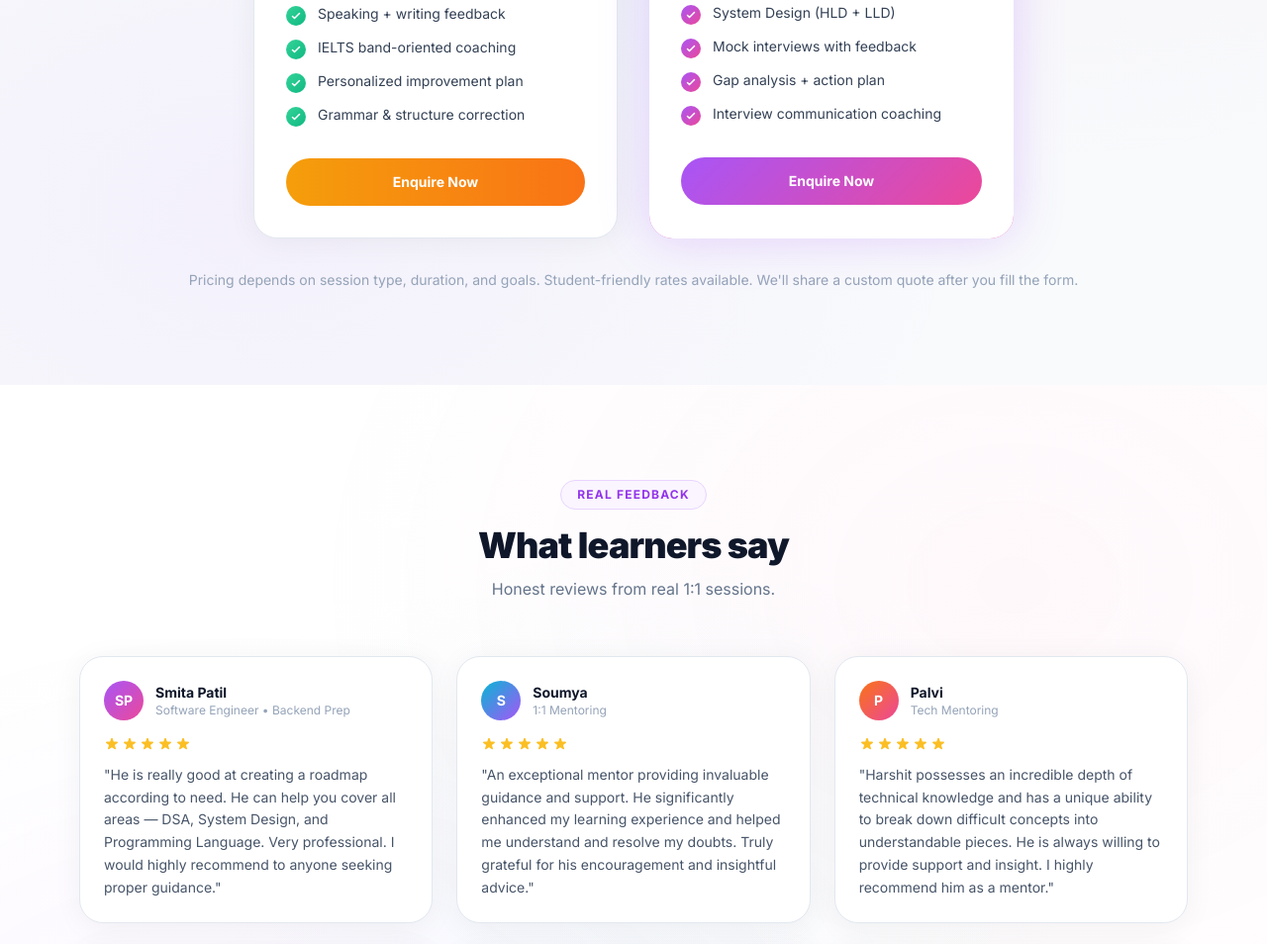
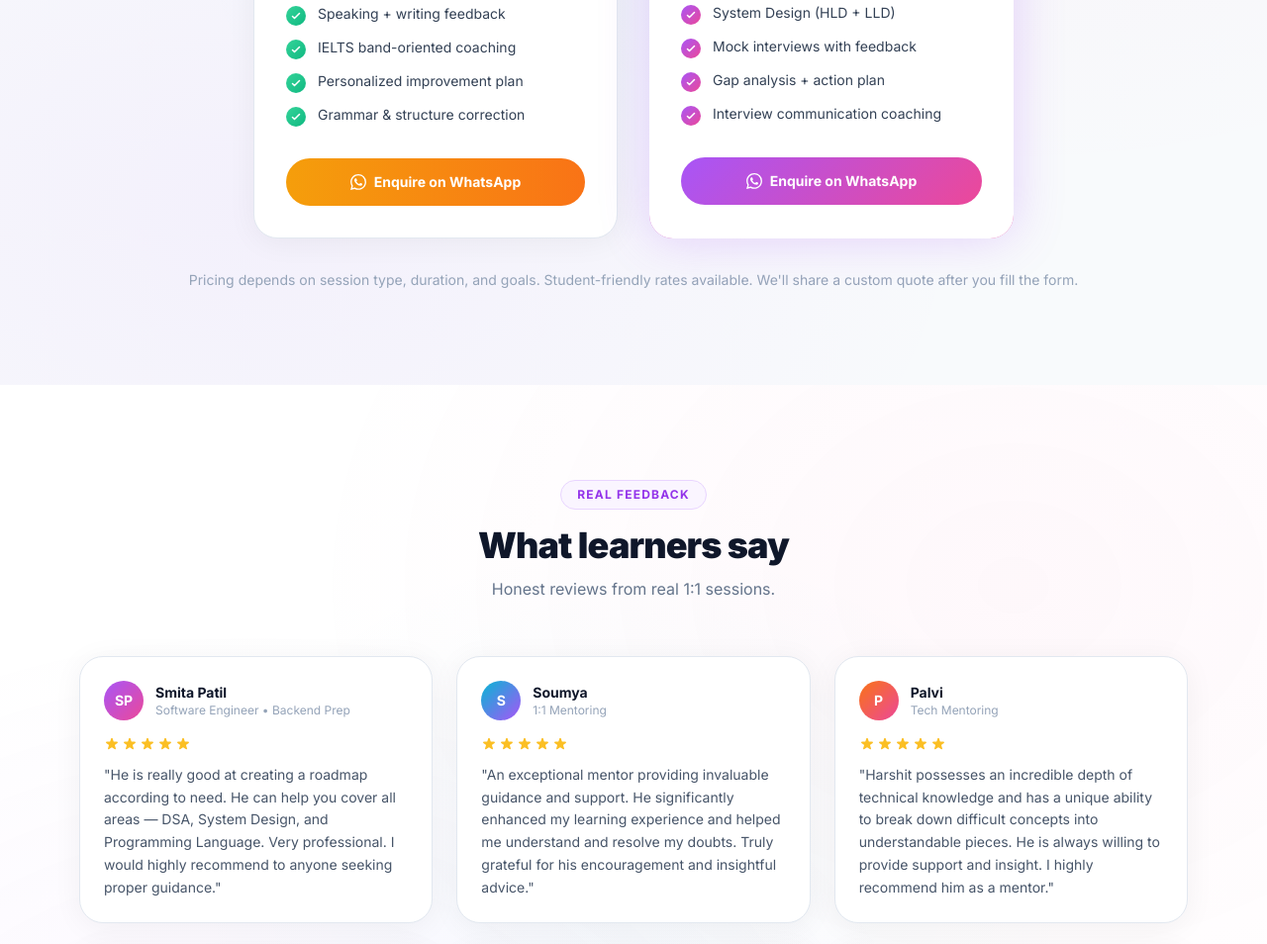
Before and after one commit to harshit-goyal/megaverselive, a plain HTML site: page index.html in a window 1280 px wide. Shown: the part 3947-4901 px from the top of the page at 99% size. Drawn offline with nearby package versions, Linux system fonts and the light colour scheme; a script that the page names is missing.

Commit message:
Pricing cards: replace Enquire Now with WhatsApp links (session-specific pre-filled messages)

```diff
--- a/index.html
+++ b/index.html
@@ -895,12 +895,13 @@
             </ul>
 
             <a
-              href="https://cal.com/hgoyal925/1-1-connect"
-              data-cal-link="hgoyal925/1-1-connect"
-              data-cal-config='{"layout":"month_view"}'
-              class="mt-8 block w-full text-center rounded-full bg-gradient-to-r from-amber-500 to-neon-orange px-5 py-3.5 text-sm font-bold text-white transition hover:shadow-lg hover:scale-[1.02]"
+              href="https://wa.me/918269683510?text=Hi%21%20I%20came%20across%20Megaverse%20Live%20and%20I%27m%20interested%20in%20the%20*English%20Coaching*%20session%20%28Speaking%2C%20Writing%20%26%20IELTS%20Prep%29.%20Could%20you%20help%20me%20with%20the%20pricing%20details%3F%20%F0%9F%99%8F"
+              target="_blank"
+              rel="noopener"
+              class="mt-8 flex items-center justify-center gap-2 w-full text-center rounded-full bg-gradient-to-r from-amber-500 to-neon-orange px-5 py-3.5 text-sm font-bold text-white transition hover:shadow-lg hover:scale-[1.02]"
             >
-              Enquire Now
+              <svg class="w-4 h-4" fill="currentColor" viewBox="0 0 24 24"><path d="M17.472 14.382c-.297-.149-1.758-.867-2.03-.967-.273-.099-.471-.148-.67.15-.197.297-.767.966-.94 1.164-.173.199-.347.223-.644.075-.297-.15-1.255-.463-2.39-1.475-.883-.788-1.48-1.761-1.653-2.059-.173-.297-.018-.458.13-.606.134-.133.298-.347.446-.52.149-.174.198-.298.298-.497.099-.198.05-.371-.025-.52-.075-.149-.669-1.612-.916-2.207-.242-.579-.487-.5-.669-.51-.173-.008-.371-.01-.57-.01-.198 0-.52.074-.792.372-.272.297-1.04 1.016-1.04 2.479 0 1.462 1.065 2.875 1.213 3.074.149.198 2.096 3.2 5.077 4.487.709.306 1.262.489 1.694.625.712.227 1.36.195 1.871.118.571-.085 1.758-.719 2.006-1.413.248-.694.248-1.289.173-1.413-.074-.124-.272-.198-.57-.347m-5.421 7.403h-.004a9.87 9.87 0 01-5.031-1.378l-.361-.214-3.741.982.998-3.648-.235-.374a9.86 9.86 0 01-1.51-5.26c.001-5.45 4.436-9.884 9.888-9.884 2.64 0 5.122 1.03 6.988 2.898a9.825 9.825 0 012.893 6.994c-.003 5.45-4.437 9.884-9.885 9.884m8.413-18.297A11.815 11.815 0 0012.05 0C5.495 0 .16 5.335.157 11.892c0 2.096.547 4.142 1.588 5.945L.057 24l6.305-1.654a11.882 11.882 0 005.683 1.448h.005c6.554 0 11.89-5.335 11.893-11.893a11.821 11.821 0 00-3.48-8.413z"/></svg>
+              Enquire on WhatsApp
             </a>
           </div>
 
@@ -946,12 +947,13 @@
             </ul>
 
             <a
-              href="https://cal.com/hgoyal925/1-1-connect"
-              data-cal-link="hgoyal925/1-1-connect"
-              data-cal-config='{"layout":"month_view"}'
-              class="mt-8 block w-full text-center rounded-full btn-gradient px-5 py-3.5 text-sm font-bold text-white"
+              href="https://wa.me/918269683510?text=Hi%21%20I%20came%20across%20Megaverse%20Live%20and%20I%27m%20interested%20in%20the%20*Backend%20Interview%20Prep*%20session%20%28System%20Design%2C%20HLD%2FLLD%20%26%20Mock%20Interviews%29.%20Could%20you%20help%20me%20with%20the%20pricing%20details%3F%20%F0%9F%99%8F"
+              target="_blank"
+              rel="noopener"
+              class="mt-8 flex items-center justify-center gap-2 w-full text-center rounded-full btn-gradient px-5 py-3.5 text-sm font-bold text-white"
             >
-              Enquire Now
+              <svg class="w-4 h-4" fill="currentColor" viewBox="0 0 24 24"><path d="M17.472 14.382c-.297-.149-1.758-.867-2.03-.967-.273-.099-.471-.148-.67.15-.197.297-.767.966-.94 1.164-.173.199-.347.223-.644.075-.297-.15-1.255-.463-2.39-1.475-.883-.788-1.48-1.761-1.653-2.059-.173-.297-.018-.458.13-.606.134-.133.298-.347.446-.52.149-.174.198-.298.298-.497.099-.198.05-.371-.025-.52-.075-.149-.669-1.612-.916-2.207-.242-.579-.487-.5-.669-.51-.173-.008-.371-.01-.57-.01-.198 0-.52.074-.792.372-.272.297-1.04 1.016-1.04 2.479 0 1.462 1.065 2.875 1.213 3.074.149.198 2.096 3.2 5.077 4.487.709.306 1.262.489 1.694.625.712.227 1.36.195 1.871.118.571-.085 1.758-.719 2.006-1.413.248-.694.248-1.289.173-1.413-.074-.124-.272-.198-.57-.347m-5.421 7.403h-.004a9.87 9.87 0 01-5.031-1.378l-.361-.214-3.741.982.998-3.648-.235-.374a9.86 9.86 0 01-1.51-5.26c.001-5.45 4.436-9.884 9.888-9.884 2.64 0 5.122 1.03 6.988 2.898a9.825 9.825 0 012.893 6.994c-.003 5.45-4.437 9.884-9.885 9.884m8.413-18.297A11.815 11.815 0 0012.05 0C5.495 0 .16 5.335.157 11.892c0 2.096.547 4.142 1.588 5.945L.057 24l6.305-1.654a11.882 11.882 0 005.683 1.448h.005c6.554 0 11.89-5.335 11.893-11.893a11.821 11.821 0 00-3.48-8.413z"/></svg>
+              Enquire on WhatsApp
             </a>
           </div>
         </div>
```
